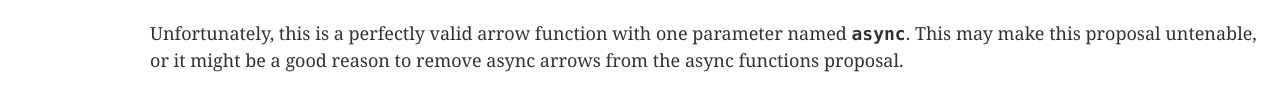
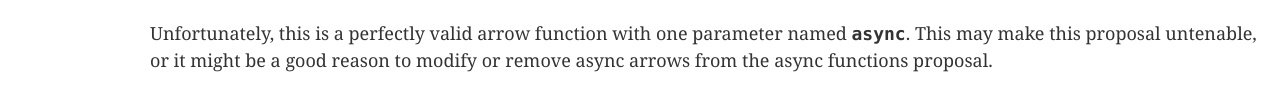
Before and after one commit to bterlson/headless-arrows, a plain HTML site: page index.html in a window 1280 px wide. Shown: the part 691-799 px from the top of the page. Drawn offline with Linux system fonts and the light colour scheme.

Commit message:
update pages

```diff
--- a/index.html
+++ b/index.html
@@ -17,7 +17,7 @@
     <pre><code>
       async =&gt; new Promise();
     </code></pre>
-    <p>Unfortunately, this is a perfectly valid arrow function with one parameter named  <code>async</code>. This may make this proposal untenable, or it might be a good reason to remove async arrows from the async functions proposal.</p>
+    <p>Unfortunately, this is a perfectly valid arrow function with one parameter named  <code>async</code>. This may make this proposal untenable, or it might be a good reason to modify or remove async arrows from the async functions proposal.</p>
   </emu-intro>
 </emu-intro>
 <emu-clause id="sec-arrow-function-definitions">
```
